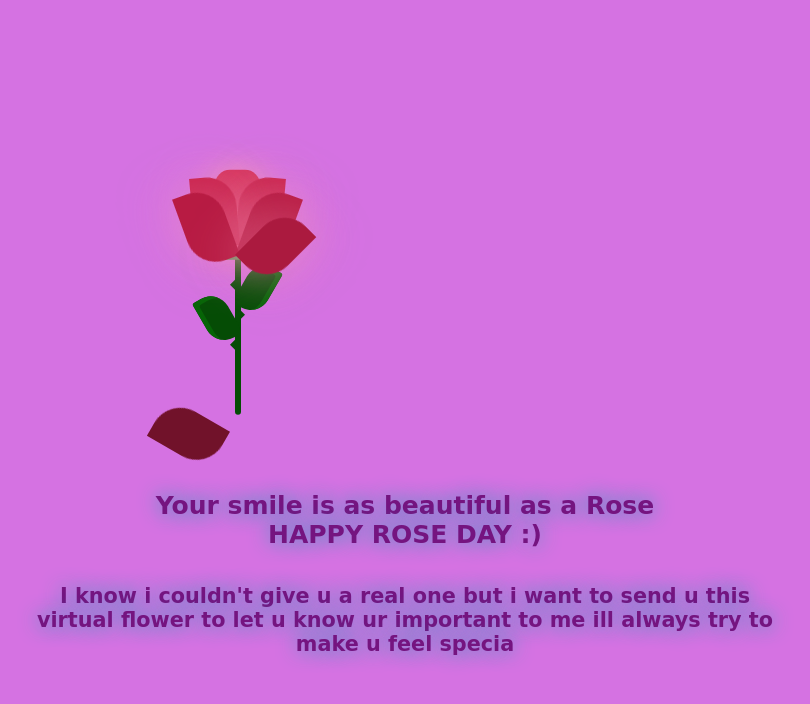
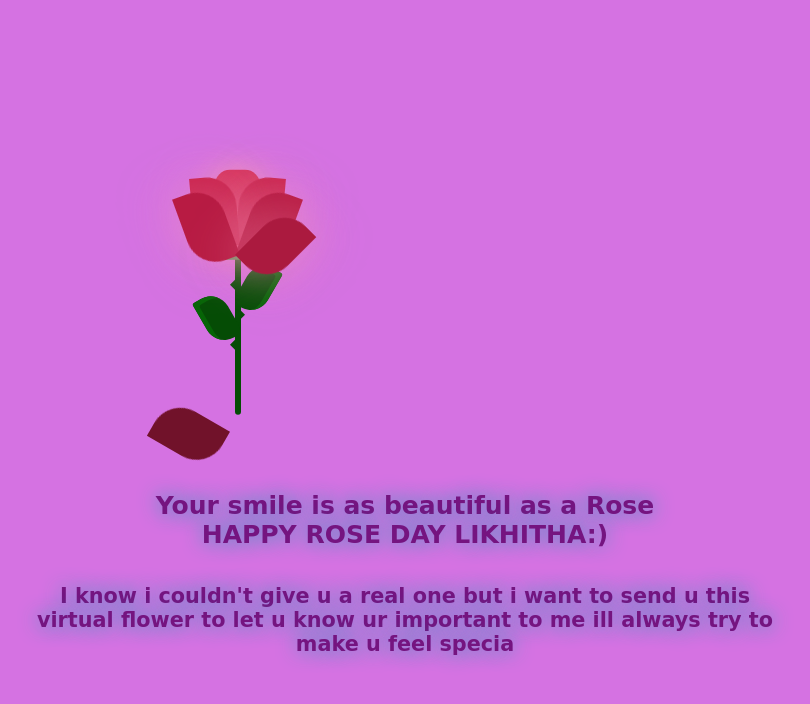
Before and after one commit to rpvikas/roseday, a plain HTML site: page index.html in a window 1280 px wide. Shown: the whole page, without its empty margins (185-995 px from the left). Drawn offline with Linux system fonts and the light colour scheme.

Commit message:
Update index.html

```diff
--- a/index.html
+++ b/index.html
@@ -39,7 +39,7 @@
       </div>
       <div class="text">
         <h2></h2> Your smile is as beautiful as a Rose <br />
-        HAPPY ROSE DAY :)</h2>
+        HAPPY ROSE DAY LIKHITHA:)</h2>
         <h5>I know i couldn't give u a real one but i want to send
           u this virtual flower to let u know ur important to me
           ill always try to make u feel specia</h5>
```
